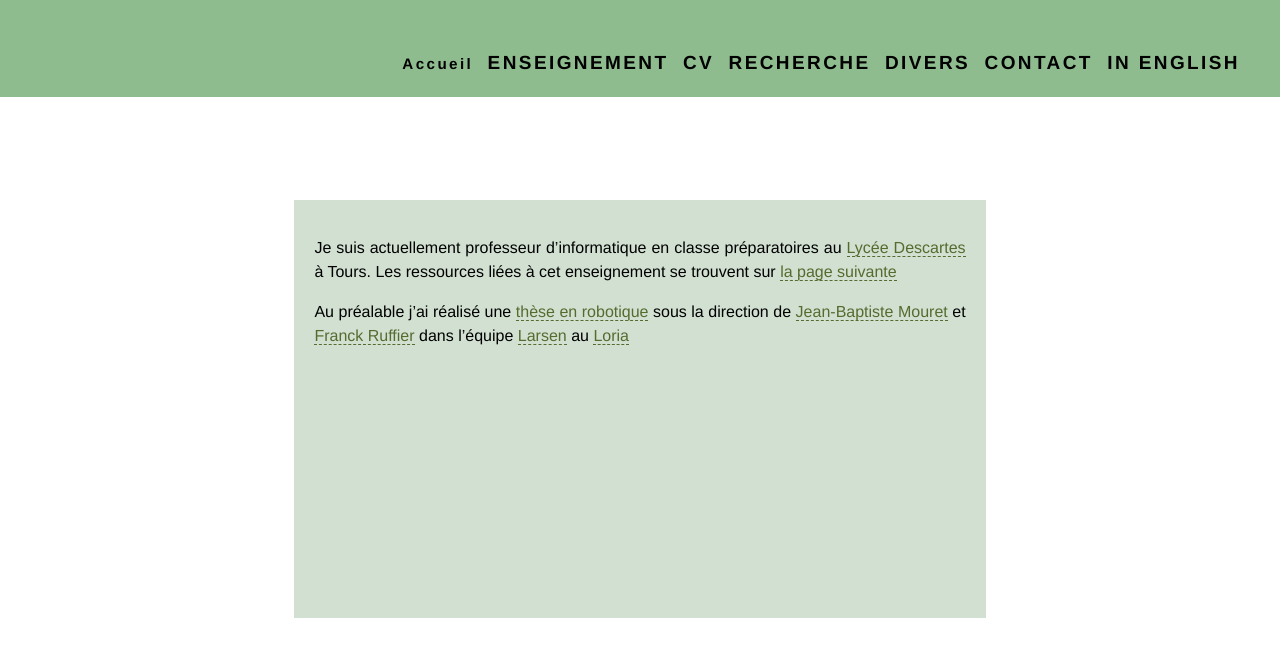
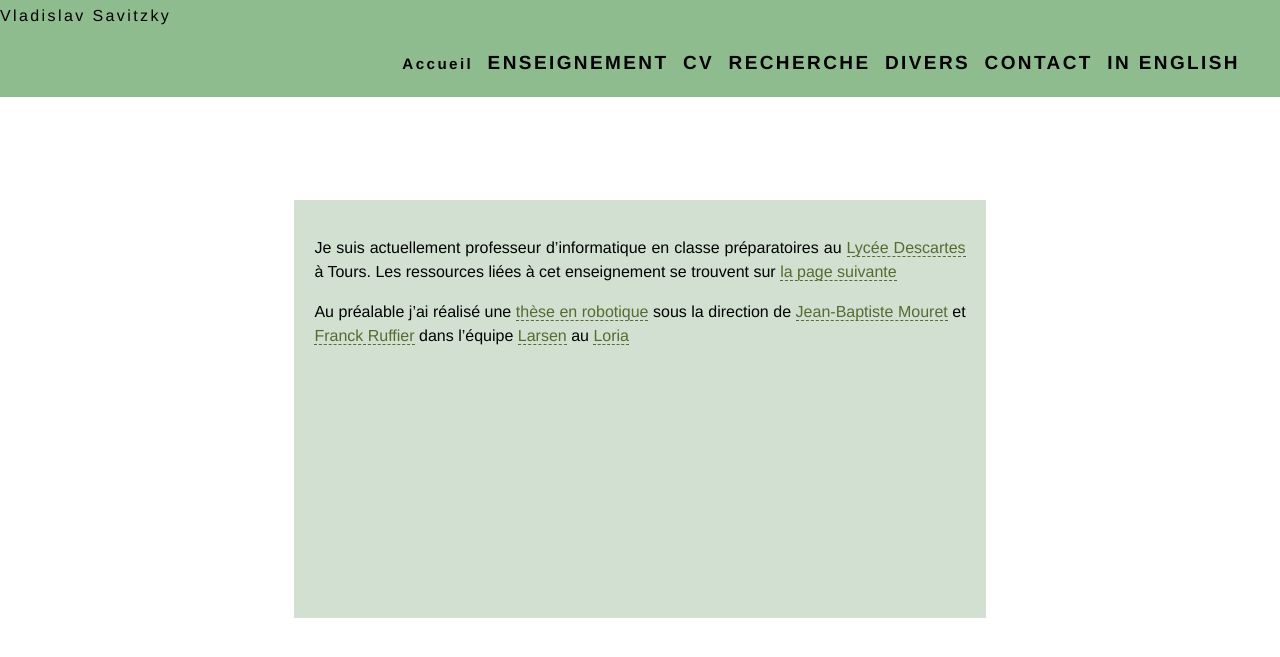
Before and after one commit to Vladislav-Savitzky/vladislav-savitzky.github.io, a Jekyll site: the page built from pages/index.md, in a window 1280 px wide. Shown: the top 657 px of the page. Built offline with Jekyll 4.4.1, drawn with Linux system fonts in a browser that asks for light colours.

Commit message:
Test nom

```diff
--- a/_layouts/default.html
+++ b/_layouts/default.html
@@ -18,7 +18,8 @@
 <body>
 <div id="container">
 
-<div id="menu">
+    <div id="menu">
+        Vladislav Savitzky
  <ul>
   <li>{% if page.url == '/' %}<b>Accueil</b>{% else %}<a href="/" title="Accueil">Accueil</a>{% endif %}</li>
   <li>{% if page.url == '/teaching/' %}<b> Enseignement</b>{% else %}<a href="/teaching/" title="Enseignement">Enseignement</a>{% endif %}</li>
```
